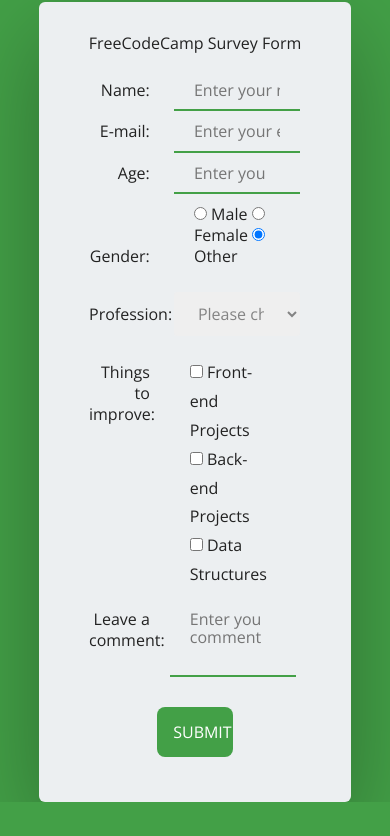
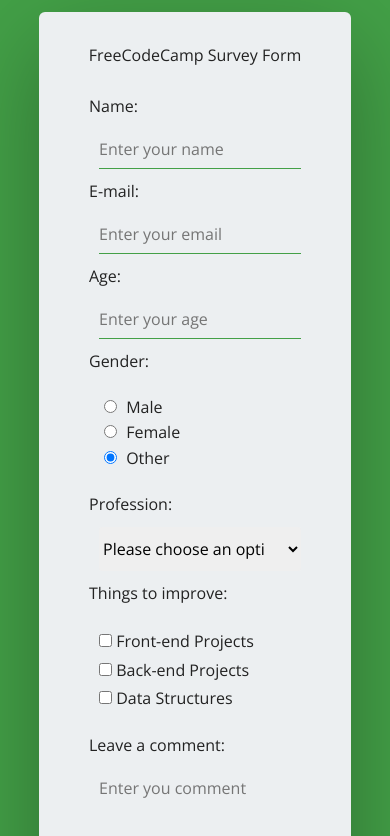
Before and after one commit to Gonnzalo/fcc-survey-form, a website: page index.html in a window 390 px wide. Shown: the part 71-907 px from the top of the page. Before the commit the page ends 873 px from the top, so only its background shows below. Drawn offline with nearby package versions, Linux system fonts and the light colour scheme.

Commit message:
finished css and media query

```diff
--- a/index.html
+++ b/index.html
@@ -49,14 +49,20 @@
           />
         </div>
         <div>
-          <p class="left-col">Gender:</p>
+          <p class="left-col gender">Gender:</p>
           <div class="rigth-col radios">
+            <div>
               <input type="radio" id="male" name="gender" value="male" />
               <label for="male"> Male </label>
+            </div>
+            <div>
               <input type="radio" id="female" name="gender" value="female" />
               <label for="female"> Female </label>
+            </div>
+            <div>
               <input type="radio" id="other" name="gender" value="other" checked />
               <label for="other"> Other </label>
+            </div>
           </div>
         </div>
         <div>
@@ -68,8 +74,8 @@
             <option value="none">Other</option>
           </select>
         </div>
-        <div class="checks">
-          <p class="left-col">Things to improve:</p>
+        <div>
+          <p class="left-col impro">Things to improve:</p>
           <div class="rigth-col chec">
             <input type="checkbox" id="front-end" name="improved" value="front-end" />
             <label for="front-end">Front-end Projects <br /></label>
@@ -79,8 +85,8 @@
             <label for="data-structures">Data Structures</label>
           </div>
         </div>
-        <div class="checks">
-          <label for="textarea" class="left-col">Leave a comment:</label>
+        <div>
+          <label for="textarea" class="left-col impro">Leave a comment:</label>
           <textarea
             cols="20"
             rows="3"
--- a/scss/_base.scss
+++ b/scss/_base.scss
@@ -10,8 +10,7 @@
 
 body {
   font-family: "Open Sans", sans-serif;
-  font-weight: 400;
-  line-height: 1.3;
+  line-height: 1.6;
   color: #222;
   background-color: #43a047;
 }
--- a/scss/_components.scss
+++ b/scss/_components.scss
@@ -4,49 +4,35 @@
   margin-top: 10px;
 }
 
-.form {
-  background-color: #eceff1;
-  margin: 0 auto;
-  padding: 15px 30px;
-  border-radius: 6px;
-  box-shadow: 0 2rem 6rem rgba(0, 0, 0, 0.3);
-  width: 80%;
-  max-width: 600px;
-}
-
 .description {
   text-align: center;
-}
-
-.left-col {
-  display: inline-block;
-  text-align: right;
-  width: 40%;
-  padding: 10px 20px;
-}
-
-.rigth-col {
-  display: inline-block;
-  text-align: left;
-  width: 50%;
-  padding: 10px 20px;
-}
-
-.checks {
-  display: flex;
-  align-items: baseline;
 }
 
 .input-field {
   border: none;
   background: transparent;
-  border-bottom: 2px solid #43a047;
+  border-bottom: 1px solid #43a047;
 }
 
 .dropdown {
   border: none;
   border-radius: 3px;
-  color: rgba(0, 0, 0, 0.45);
+  cursor: pointer;
+  & option:first-child {
+    color: rgba(0, 0, 0, 0.45);
+  }
+}
+.gender {
+  vertical-align: top;
+  margin: 0;
+}
+.impro {
+  vertical-align: top;
+  margin: 0;
+}
+
+input[type="radio"] {
+  margin: 0 5px 0 5px;
 }
 
 .chec {
@@ -63,7 +49,7 @@
   border: none;
   padding: 1rem 1rem;
   margin: 30px auto;
-  width: 30%;
+  min-width: 30%;
   border-radius: 8px;
   text-align: center;
   cursor: pointer;
--- a/scss/_layout.scss
+++ b/scss/_layout.scss
@@ -0,0 +1,39 @@
+.form {
+  background-color: #eceff1;
+  margin: 0 auto;
+  padding: 15px 30px;
+  border-radius: 6px;
+  box-shadow: 0 2rem 6rem rgba(0, 0, 0, 0.3);
+  width: 80%;
+  max-width: 600px;
+  margin-bottom: 20px;
+}
+
+.left-col {
+  display: inline-block;
+  text-align: right;
+  width: 40%;
+  padding: 10px 20px;
+}
+
+.rigth-col {
+  display: inline-block;
+  text-align: left;
+  width: 50%;
+  padding: 10px 20px 10px 0px;
+}
+
+@media screen and (max-width: 600px) {
+  .left-col {
+    width: 80%;
+    text-align: left;
+  }
+  .rigth-col {
+    width: 80%;
+    margin-left: 30px;
+  }
+
+  .impro {
+    min-width: 100%;
+  }
+}
```
Also changed, not shown: css/style.css. Lines whose indentation alone changed are shown as unchanged.
